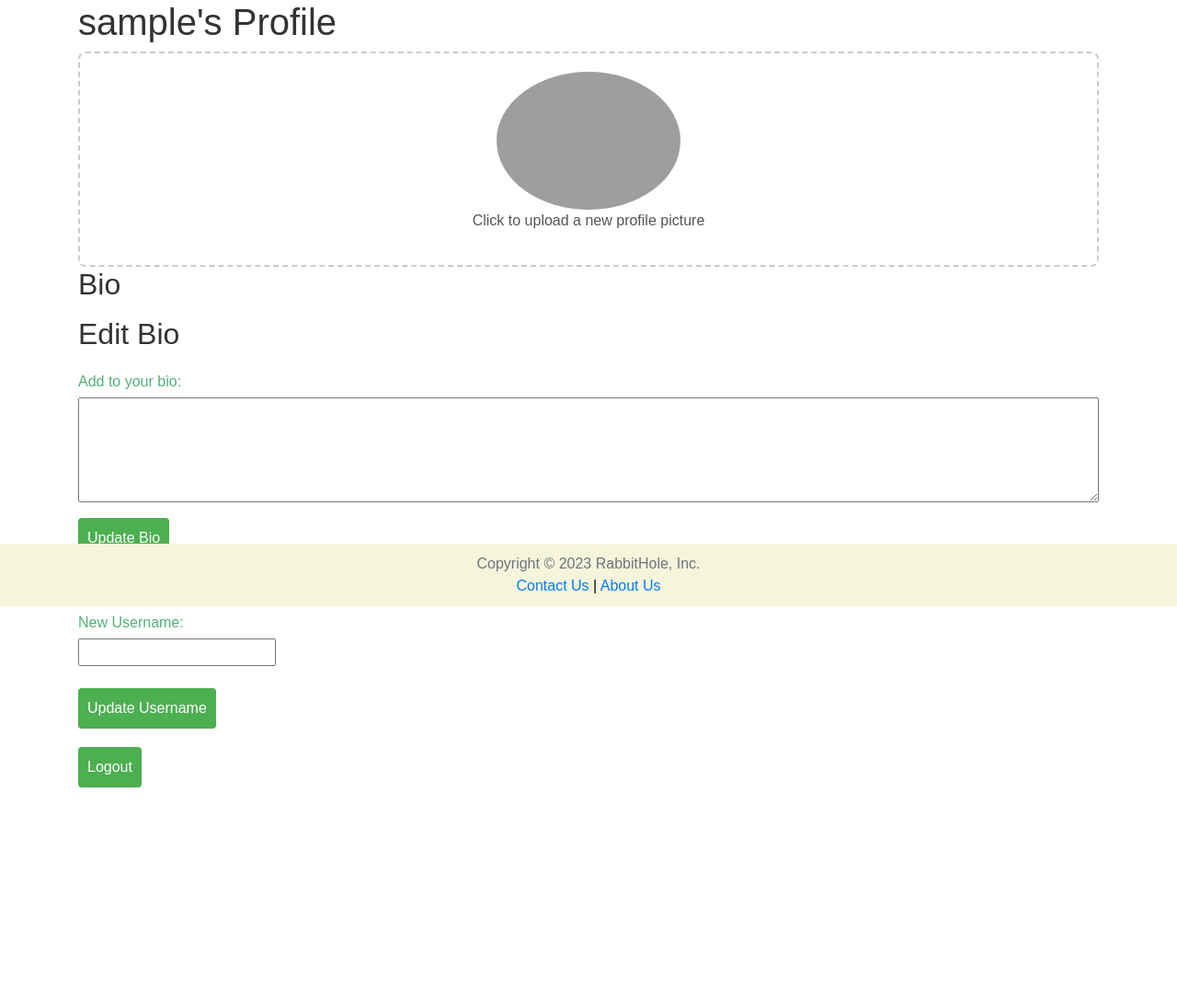
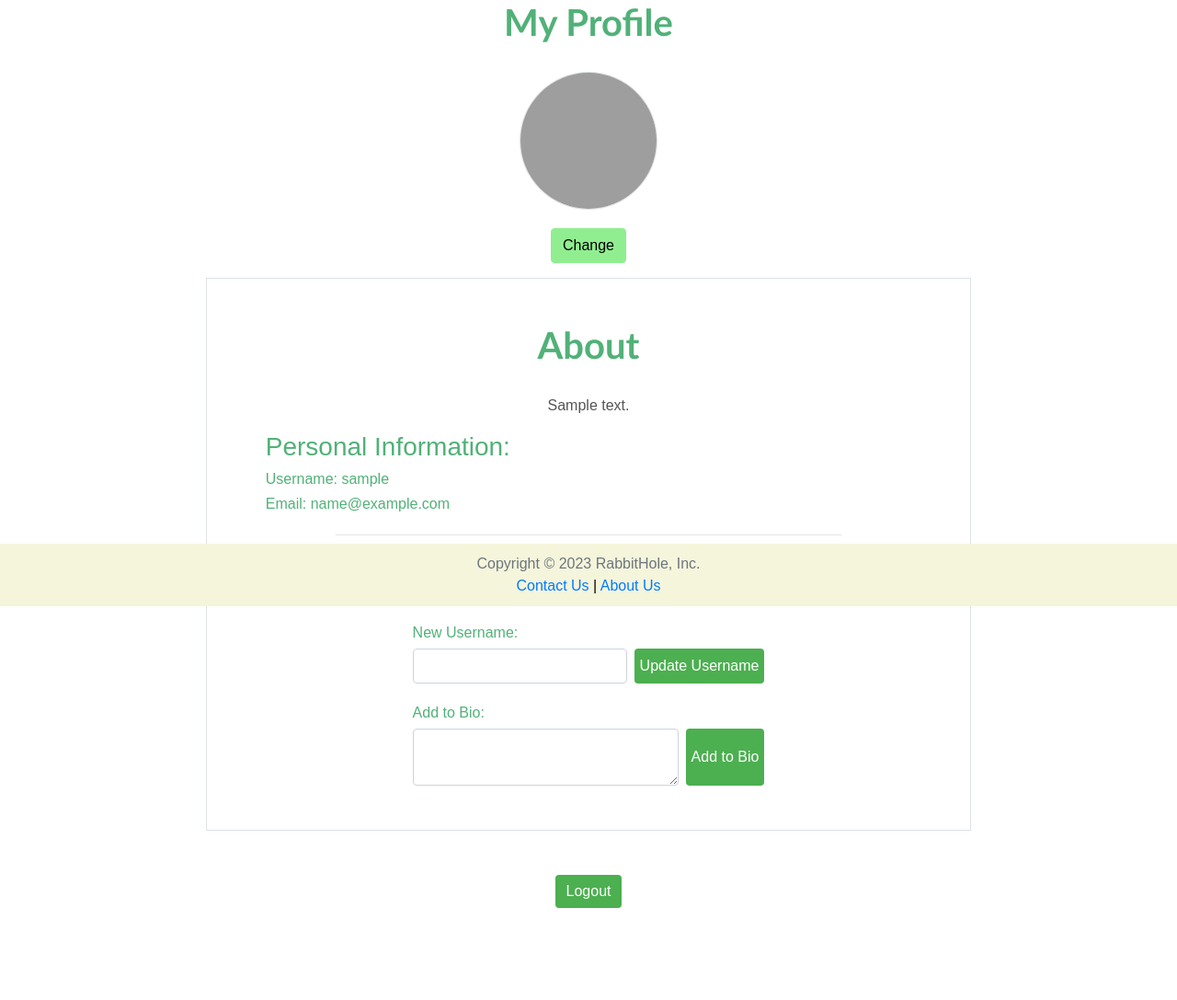
Before and after one commit to csmith-02/rabbithole, a Flask app: page /profile in a window 1280 px wide. Shown: the part 141-1228 px from the top of the page at 92% size. Before the commit the page ends 997 px from the top, so only its background shows below. Run offline with Flask 3, Linux system fonts and the light colour scheme; the visitor is signed in with stand-in values (Sample User, id 1); tables that the repository leaves empty hold one stand-in row (values such as "Sample post"); some libraries are stand-ins or nearby versions; grey boxes are pictures that could not be loaded.

Commit message:
finished user profile page and UI touchups

```diff
--- a/app.py
+++ b/app.py
@@ -130,10 +130,22 @@ def about():
 
 @app.route('/profile/<username>')
 def view_profile(username):
-    user = User.query.filter_by(username=username).first()
-    if not user:
-        abort(404)  # User not found
-    return render_template('user_profile_page.html', user=user)
+    searchedUser = User.query.filter_by(username=username).first()
+
+    if 'username' in session:
+        currentUser = User.query.filter_by(username=session['username']).first()
+        if not currentUser:
+            return redirect('/home', 302)
+        if currentUser.username == username:
+            return redirect('/profile', 302)
+        loggedIn = True
+    else:
+        loggedIn = False
+
+    if not searchedUser:
+        abort(404)  # currentUser not found
+
+    return render_template('user_profile_page.html', loggedIn=loggedIn, user=searchedUser)
 
 @app.post('/logout')
 def logout():
@@ -181,6 +193,40 @@ def edit_username():
     db.session.commit()
     session['username'] = new_username
     return redirect('/profile')
+
+@app.post('/profile/edit_image')
+def edit_image():
+    if 'username' not in session:
+        return redirect('/home', 302)
+
+    image = request.files['image-input']
+    if image:
+        path = os.path.join(app.config['UPLOAD_FOLDER'], image.filename)
+        image.save(path)
+    else:
+        image.filename = 'default.png'
+
+    user = User.query.filter_by(username=session['username']).first()
+
+    user.pfpic = image.filename
+
+    db.session.commit()
+
+    return redirect('/profile', 302)
+
+@app.post('/profile/edit_bio')
+def edit_profile_bio():
+    if 'username' not in session:
+        return redirect('/home', 302)
+
+    user = User.query.filter_by(username=session['username']).first()
+    bio = request.form.get('bio')
+
+    user.bio = bio
+    db.session.commit()
+
+    return redirect('/profile', 302)
+
 
 @app.route('/search')
 def search():
--- a/database_schema.sql
+++ b/database_schema.sql
@@ -53,7 +53,7 @@ CREATE TABLE IF NOT EXISTS post (
             REFERENCES user_community(uc_id) ON DELETE CASCADE,
     CONSTRAINT fk_owner
         FOREIGN KEY (owner)
-            REFERENCES users(username) ON DELETE CASCADE,
+            REFERENCES users(username) ON DELETE CASCADE ON UPDATE CASCADE,
     CONSTRAINT fk_community
         FOREIGN KEY (community)
             REFERENCES community(name),
@@ -68,7 +68,7 @@ CREATE TABLE IF NOT EXISTS reply (
     owner VARCHAR(255) NOT NULL,
     CONSTRAINT fk_owner
         FOREIGN KEY (owner)
-            REFERENCES users(username),
+            REFERENCES users(username) ON DELETE CASCADE ON UPDATE CASCADE,
     CONSTRAINT fk_post_id
         FOREIGN KEY (post_id)
             REFERENCES post(id) ON DELETE CASCADE,
--- a/models.py
+++ b/models.py
@@ -17,13 +17,14 @@ class User(db.Model):
     id = db.Column(db.Integer, primary_key=True)
     username = db.Column(db.String, unique=True, nullable=False)
     email = db.Column(db.String, unique=True, nullable=False)
+    bio = db.Column(db.Text, nullable=True)
     pfpic = db.Column(db.String, nullable=True)
     hashpw = db.Column(db.String, nullable=False)
 
     communities = db.relationship('Community', secondary=user_community, backref='users')
 
     def __repr__(self) -> str:
-        return f'<User {self.user_id}, {self.user_name}, {self.user_email}>'
+        return f'<User {self.id}, {self.username}, {self.email}>'
 
 class Community(db.Model):
     id = db.Column(db.Integer, primary_key=True)
--- a/templates/_template.html
+++ b/templates/_template.html
@@ -107,6 +107,7 @@
           </li>
           {% endif %}
         </ul>
+        {% if loggedIn %}
         <form
           class="form-inline my-2 my-lg-0"
           style="padding-right: 50px"
@@ -125,8 +126,9 @@
             Search
           </button>
         </form>
+        {% endif %}
         {% if not loggedIn %}
-        <a class="btn btn-outline-success my-2 my-sm-0" href="/login">Login</a>
+        <a class="btn btn-outline-success my-2 my-sm-0 mr-5" href="/login">Login</a>
         {% endif %}
       </div>
     </nav>
--- a/templates/home_page.html
+++ b/templates/home_page.html
@@ -111,7 +111,7 @@
                     <a href="/rh/{{ post.community }}"><h6>rh/{{ post.community }}</h6></a>
                 </div>
                 <div class="d-flex flex-column mt-2 w-50">
-                    <h5 class="text-right">@{{ post.owner }}</h5>
+                    <a href="/profile/{{ post.owner }}"><h5 class="text-right">@{{ post.owner }}</h5></a>
                     <h6 class="text-right">{{ post.time_created }}</h6>
                 </div>
             </div>
--- a/templates/profile_page.html
+++ b/templates/profile_page.html
@@ -5,9 +5,12 @@
     font-family: "Arial", sans-serif;
   }
 
-  h1,
-  h2 {
-    color: #333;
+  h1 {
+    margin-bottom: 30px;
+    font-weight: bold;
+    font-family: "Trebuchet MS", "Lucida Sans Unicode", "Lucida Grande",
+      "Lucida Sans", Arial, sans-serif;
+    color: #51b178;
   }
 
   img {
@@ -33,11 +36,9 @@
     width: 100%;
     padding: 8px;
     box-sizing: border-box;
-    margin-bottom: 10px;
   }
 
   input[type="submit"] {
-    padding: 10px;
     background-color: #4caf50;
     color: white;
     border: none;
@@ -57,67 +58,99 @@
     cursor: pointer;
   }
 
-  input[type="file"] {
-    display: none;
+  .user-image {
+    height: 150px;
+    width: 150px;
+    object-fit: cover;
   }
 
 </style>
 <div class="container">
-  <h1>{{ user.username }}'s Profile</h1>
-
-  <div id="drop-area" onclick="triggerFileInput()">
-    <img
-      id="profile-image"
-      src="{{ url_for('static', filename='default_profile_picture.jpg') }}"
-      alt="Default Profile Picture"
-    />
-    <p>Click to upload a new profile picture</p>
-    <input
-      type="file"
-      id="file-input"
-      accept="image/*"
-      onchange="previewImage()"
-    />
+  <h1 class="text-center">My Profile</h1>
+  <div class="d-flex align-items-center justify-content-center">
+    {% if not user.pfpic %}
+    <img id="photo" src="../../../rabbithole/static/images/default.png" alt="default image" class="mb-3 border user-image"/>
+    {% else %}
+    <img id="photo" src="../../../rabbithole/static/images/{{ user.pfpic }}" class="border user-image" alt="user pfpic"/>
+    {% endif %}
   </div>
-
-  <h2>Bio</h2>
-  <p>{{ user.bio }}</p>
-
-  <h2>Edit Bio</h2>
-  <form method="POST">
-    <label for="bio">Add to your bio:</label>
-    <textarea id="bio" name="bio" rows="4" cols="50">{{ user.bio }}</textarea>
-    <br />
-    <input type="submit" value="Update Bio" />
+  <div>
+    <form id="profile-image-form" action="/profile/edit_image" method="POST" enctype=multipart/form-data class="d-flex justify-content-center">
+      <button type="button" id="changeBtn" class="btn btn-primary">Change</button>
+      <input id="inputSelect" type="file" class="btn btn-primary" hidden name="image-input" />
   </form>
-
-  <h2>Edit Username</h2>
-<form method="POST" action="/profile/edit_username">
-    <label for="username">New Username:</label>
-    <input type="text" id="username" name="username" required>
-    <br />
-    <br />
-    <input type="submit" value="Update Username" />
-</form>
-<form method="POST" action="/logout">
+  </div>
+  <div class="border p-5 mt-3 w-75 mx-auto d-flex flex-column">
+    <div class="text-center">
+      <h1>About</h1>
+      {% if not user.bio %}
+      <p class="mt-3 w-50 mx-auto">No bio yet.</p>
+      {% else %}
+      <p class="mt-3 w-50 mx-auto">{{ user.bio }}</p>
+      {% endif %}
+    </div>
+    <div class="ml-3">
+      <h3>Personal Information: </h3>
+      <h6>Username: {{ user.username }}</h6>
+      <h6>Email: {{ user.email }}</h6>
+    </div>
+    <hr class="w-75">
+    <div class="align-self-center">
+      <h1>Update Information</h1>
+      <form method="POST" action="/profile/edit_username">
+          <label for="username">New Username:</label>
+          <div class="d-flex">
+            <input type="text" id="username" name="username" required class="form-control">
+            <input type="submit" value="Update Username" class="ml-2" />
+          </div>
+      </form>
+      <form action="/profile/edit_bio" method="POST">
+        <label for="bio" class="mt-3">Add to Bio:</label>
+        <div class="d-flex">
+          <textarea id="bio" name="bio" class="form-control" required class="form-control"></textarea>
+          <input type="submit" value="Add to Bio" class="ml-2" />
+        </div>
+      </form>
+    </div>
+  </div>
+</div>
+<form method="POST" action="/logout" class="text-center mt-5">
   <input type="submit" value="Logout" class="btn btn-primary"/>
 </form>
+<script>
 
-<script>
-  function triggerFileInput() {
-    document.getElementById("file-input").click();
+  let input = document.getElementById('inputSelect')
+  let changeBtn = document.getElementById('changeBtn')
+
+  const previewPhoto = () => {
+    const file = input.files;
+    if (file) {
+        const fileReader = new FileReader();
+        const preview = document.getElementById('photo');
+        fileReader.onload = function (event) {
+          preview.setAttribute('src', event.target.result);
+        }
+        console.log(preview.src)
+        fileReader.readAsDataURL(file[0]);
+    }
   }
 
-  function previewImage() {
-    var input = document.getElementById("file-input");
-    var img = document.getElementById("profile-image");
-    var reader = new FileReader();
+  input.addEventListener('change', () => {
+    previewPhoto()
 
-    reader.onload = function (e) {
-      img.src = e.target.result;
-    };
+    let form = document.getElementById('profile-image-form')
+    let saveBtn = document.createElement('button')
+    saveBtn.type = 'submit'
+    saveBtn.classList.add('btn')
+    saveBtn.classList.add('btn-primary')
+    saveBtn.classList.add('ml-2')
+    saveBtn.textContent = 'Save'
 
-    reader.readAsDataURL(input.files[0]);
-  }
+    form.appendChild(saveBtn)
+  })
+
+  changeBtn.addEventListener('click', (e => {
+    input.click()
+  }))
 </script>
 {% endblock %}
--- a/templates/single_community.html
+++ b/templates/single_community.html
@@ -74,7 +74,7 @@
                             <h3 class="text-break w-75">{{ post.title }}</h3>
                         </div>
                         <div class="mt-2 w-50">
-                            <h5 class="text-right">@{{ post.owner }}</h5>
+                            <a href="/profile/{{ post.owner }}"><h5 class="text-right">@{{ post.owner }}</h5></a>
                             <h6 class="text-right">{{ post.time_created }}</h6>
                         </div>
                     </div>
```
Also changed, not shown: templates/login_page.html (+15 -7 lines), templates/signup_page.html (+14 -13 lines), templates/single_post.html (+5 -4 lines), templates/user_profile_page.html (+94 -5 lines).
